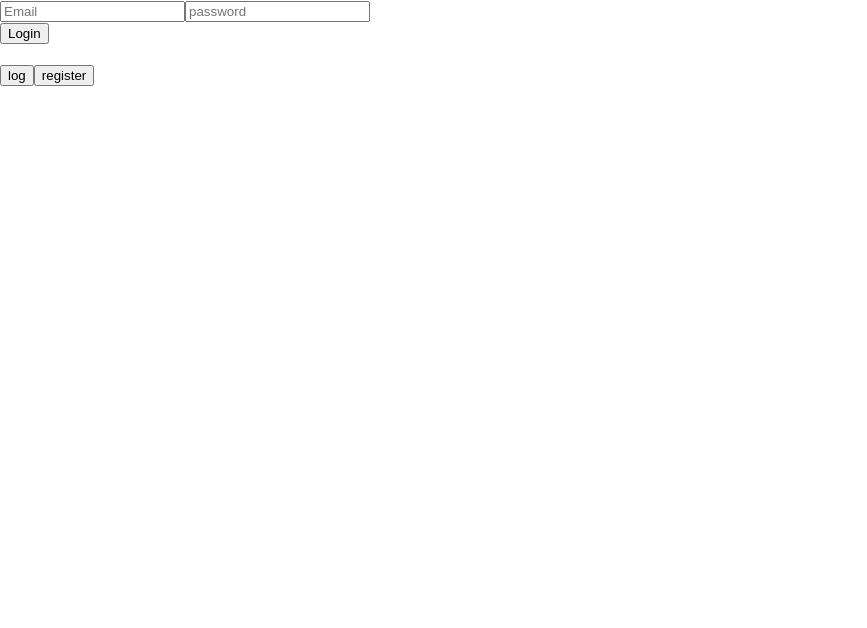
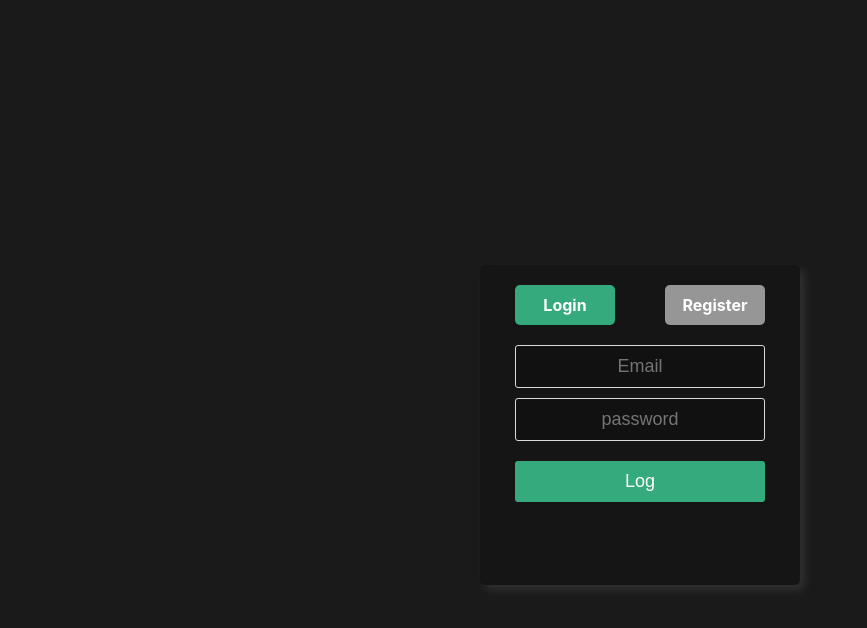
Before and after one commit to gabrielp-oliveira/sign, a React (Create React App) app: page /login in a window 1280 px wide. Shown: the top 628 px of the page, without its empty margins (0-867 px from the left). Built offline with nearby package versions, Linux system fonts and the light colour scheme.

Commit message:
Created the login page, configured the react router.

```diff
--- a/package.json
+++ b/package.json
@@ -10,6 +10,7 @@
     "react": "^17.0.1",
     "react-dom": "^17.0.1",
     "react-scripts": "4.0.2",
+    "react-router-dom": "^5.2.0",
     "web-vitals": "^1.1.0"
   },
   "scripts": {
--- a/src/App.css
+++ b/src/App.css
@@ -1,38 +1,17 @@
 .App {
   text-align: center;
+  flex-direction: column;
+  display: flex;
+  justify-content: space-around;
+  align-items: center;
+  background: rgb(26, 26, 26)
 }
 
-.App-logo {
-  height: 40vmin;
-  pointer-events: none;
+html, body, #root, .App {
+  height: 100%;
 }
-
-@media (prefers-reduced-motion: no-preference) {
-  .App-logo {
-    animation: App-logo-spin infinite 20s linear;
-  }
+*{
+  margin: 0;
+  padding: 0;
+  box-sizing: border-box;
 }
-
-.App-header {
-  background-color: #282c34;
-  min-height: 100vh;
-  display: flex;
-  flex-direction: column;
-  align-items: center;
-  justify-content: center;
-  font-size: calc(10px + 2vmin);
-  color: white;
-}
-
-.App-link {
-  color: #61dafb;
-}
-
-@keyframes App-logo-spin {
-  from {
-    transform: rotate(0deg);
-  }
-  to {
-    transform: rotate(360deg);
-  }
-}
--- a/src/App.js
+++ b/src/App.js
@@ -1,25 +1,22 @@
-import react,{useState} from 'react'
+import './App.css';
 
-import LoginForm from './components/loginForm/LoginForm'
-import RegisterForm from './components/registerForm/RegisterForm'
+import Login from './pages/login/login.jsx'
+import Dashboard from './pages/dashboard/dashboard'
+
+import { Route, Redirect } from 'react-router-dom'
+
 
 function App() {
 
-  const [current, setcurrent] = useState(<LoginForm/>)
 
-function loghandler(){
-  setcurrent(<LoginForm/>)
-}
 
-function registerhandler(){
-  setcurrent(<RegisterForm/>)
-}
   return (
     <div className="App">
-      {current}
-      <br/>
-      <button onClick={() => loghandler()}>log</button>
-      <button onClick={() => registerhandler()}>register</button>
+      <Route path="/" exact component={Dashboard} />
+      <Route exact path="/">{localStorage.Token ? <Redirect to="/" /> : <Redirect to="login"/>}</Route>
+      <Route path="/login" component={Login} />
+
+
     </div>
   );
 }
--- a/src/components/loginForm/LoginForm.jsx
+++ b/src/components/loginForm/LoginForm.jsx
@@ -1,5 +1,5 @@
 import React from 'react'
-const axios = require('axios')
+import axios from 'axios'
 
 function LoginForm() {
 
@@ -9,24 +9,29 @@ function LoginForm() {
         const email = document.getElementsByName('email')[0]
         const password = document.getElementsByName('password')[0]
 
-
+        console.log(email.value, password.value)
         axios.post("http://localhost:8080/auth/authenticate", {
             email: email.value,
             password: password.value
         })
             .then((resp) => {
-                console.log(resp.data)
+                localStorage.setItem('Token', resp.data.token)
+                localStorage.setItem('User_id', resp.data.userInfo._id)
 
+            })
+            .then(() => {
+                document.location.reload();
             })
 
     }
     return (
-        <div>
-            <form >
-                <input type="email" name="email" placeholder="Email"  />
-                <input type="password" name="password" placeholder="password"  />
+        <div className="log-form">
+            <form className="form">
+                <input type="email" name="email" placeholder="Email" className="input" />
+                <input type="password" name="password" placeholder="password" className="input" />
             </form>
-            <button type="submit" onClick={(e) => loginHandler(e)} >Login</button>
+            <button type="submit" onClick={(e) => loginHandler(e)} className="button">Log</button>
+
         </div>
     )
 }
--- a/src/components/registerForm/RegisterForm.jsx
+++ b/src/components/registerForm/RegisterForm.jsx
@@ -1,4 +1,4 @@
-import React, { useRef } from 'react';
+import React from 'react';
 import axios from 'axios'
 
 function Register() {
@@ -8,27 +8,34 @@ function Register() {
         e.preventDefault()
 
 
+        const name = document.getElementsByName('name')[0]
         const email = document.getElementsByName('email')[0]
         const password = document.getElementsByName('password')[0]
 
 
-        axios.post('http://localhost:8080/auth/register',{
-                email: email.value,
-                password: password.value}
-                )
+        axios.post('http://localhost:8080/auth/register', {
+            name: name.value,
+            email: email.value,
+            password: password.value}
+        )
             .then((data) => {
+                console.log('teste')
                 console.log(data.data)
+
+            })
+            .catch(() => {
+                console.log('error')
 
             })
     }
 
     return (
-        <div>
+        <div className="reg-form">
 
-            <form >
-
-                <input type="email" name="email" placeholder="Email" />
-                <input type="password" name="password" placeholder="Password" />
+            <form className="form">
+                <input type="text" name="name" className="input" placeholder="Name" />
+                <input type="email" name="email" className="input" placeholder="Email" />
+                <input type="password" name="password" className="input" placeholder="Password" />
 
 
             </form>
--- a/src/index.js
+++ b/src/index.js
@@ -4,9 +4,13 @@ import './index.css';
 import App from './App';
 import reportWebVitals from './reportWebVitals';
 
+import { BrowserRouter as Route } from 'react-router-dom'
+
 ReactDOM.render(
   <React.StrictMode>
-    <App />
+    <Route>
+      <App />
+    </Route>
   </React.StrictMode>,
   document.getElementById('root')
 );
--- /dev/null
+++ b/src/pages/dashboard/dashboard.jsx
@@ -0,0 +1,12 @@
+import React from 'react'
+
+function dashboard() {
+    return (
+        <div>
+            {localStorage.getItem('Token')}
+            <h1>LOGADO</h1>
+        </div>
+    )
+}
+
+export default dashboard
--- /dev/null
+++ b/src/pages/login/login.css
@@ -0,0 +1,107 @@
+:root {
+    --green: rgb(53, 170, 125);
+}
+
+.active, .stand{
+    border: 15px;
+    color: white;
+    width: 100px;
+    height: 40px;
+    display: flex;
+    justify-content: center;
+    align-items: center;
+    font-weight: 700;
+    border-radius: 5px;
+    cursor: pointer;
+
+}
+
+
+.active{
+    background: var(--green);
+}
+
+.stand{
+    background: rgb(150, 150, 150);
+}
+
+
+#log-Page{
+    display: flex;
+    flex-direction: column;
+    align-items: center;
+    background: rgba(0, 0, 0, 0.2);
+    border-radius: 5px;
+    box-shadow: 5px 5px 10px rgba(255, 255, 255, 0.1);
+    width: 320px;
+    height: 320px;
+    padding: 20px;
+    align-self: center;
+    margin-top: 50px;
+}
+.buttons-options{
+    position: relative;
+    width: 250px;
+    margin: 0px 5px 5px 5px;
+    display: flex;
+    justify-content: space-between;
+}
+.form {
+	padding: 20px 0;
+	position: relative;
+	z-index: 2;
+    display: flex;
+    flex-direction: column;
+    padding: 15px 20px 10px 20px;
+}
+
+.input{
+    display: block;
+    appearance: none;
+    outline: 0;
+    border: 1px solid rgb(218, 218, 218);
+    background-color: rgb(0, 0, 0, 0.2);
+    width: 250px;
+
+    border-radius: 3px;
+    padding: 10px 15px;
+    margin: 0 auto 10px auto;
+    display: block;
+    text-align: center;
+    font-size: 18px;
+    color: var(--green);
+    transition-duration: 0.25s;
+    font-weight: 300;
+}
+.input:hover{
+    background-color: rgb(0, 0, 0, 0.1);
+}
+
+.input:focus{
+    background-color: white;
+    width: 270px;
+
+    color: var(--green);
+}
+
+.button{
+    appearance: none;
+    outline: 0;
+    background-color: var(--green);
+    border: 0;
+    padding: 10px 15px;
+    color: white;
+    border-radius: 3px;
+    width: 250px;
+    cursor: pointer;
+    font-size: 18px;
+    transition-duration: 0.25s;
+}
+
+.button:hover{
+    background-color: rgb(172, 236, 146)
+}
+.reg-form, .log-form{
+    opacity: 0;
+    transition: 350ms;
+}
--- /dev/null
+++ b/src/pages/login/login.jsx
@@ -0,0 +1,71 @@
+import React, { useState, useEffect } from 'react'
+import LoginForm from '../../components/loginForm/LoginForm'
+import RegisterForm from '../../components/registerForm/RegisterForm'
+import './login.css'
+
+function Login() {
+    const [option, setOption] = useState({ opt: 'login', page: <LoginForm /> })
+
+
+    useEffect(() => {
+        const loginButton = document.querySelector('#button-log')
+        const registerButton = document.querySelector('#button-register')
+
+        const regForm = document.querySelector('.reg-form')
+        const logForm = document.querySelector('.log-form')
+
+        if (option.opt == 'login') {
+            loginButton.className = 'active'
+            registerButton.className = 'stand'
+
+            logForm.style.opacity = '1'
+        } if (option.opt == 'register') {
+            registerButton.className = 'active'
+            loginButton.className = 'stand'
+
+            regForm.style.opacity = '1'
+        }
+
+    }, [option])
+
+    function callLogin() {
+        if (option.opt === 'register') {
+
+            const regForm = document.querySelector('.reg-form')
+            regForm.style.opacity = '0'
+
+            setTimeout(() => {
+                setOption({ opt: 'login', page: <LoginForm /> })
+            }, 200);
+        } else return
+
+    }
+
+    function callRegister() {
+        if (option.opt === 'login') {
+            const logForm = document.querySelector('.log-form')
+            logForm.style.opacity = '0'
+
+            setTimeout(() => {
+                setOption({ opt: 'register', page: <RegisterForm /> })
+            }, 200);
+        } else {
+            return
+        }
+    }
+
+    return (
+            <div id="log-Page">
+                <div className="buttons-options">
+                    <div id="button-log"
+                        onClick={() => callLogin()}>Login</div>
+                    <div id="button-register"
+                        onClick={() => callRegister()}>Register</div>
+                </div>
+
+                {option.page}
+            </div>
+    )
+}
+
+export default Login
```
Also changed, not shown: src/components/form.jsx (deleted, +0 -36 lines), 1 other file (tests, documents, lock files or other folders).
